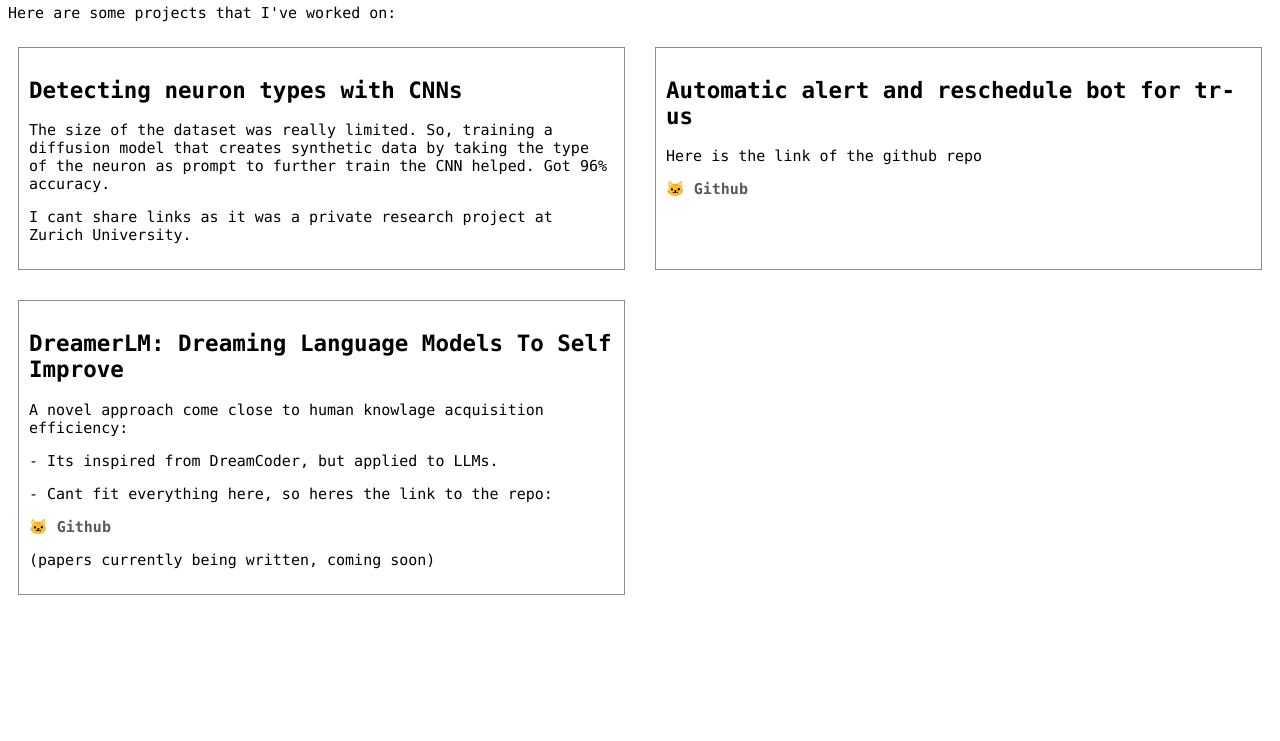
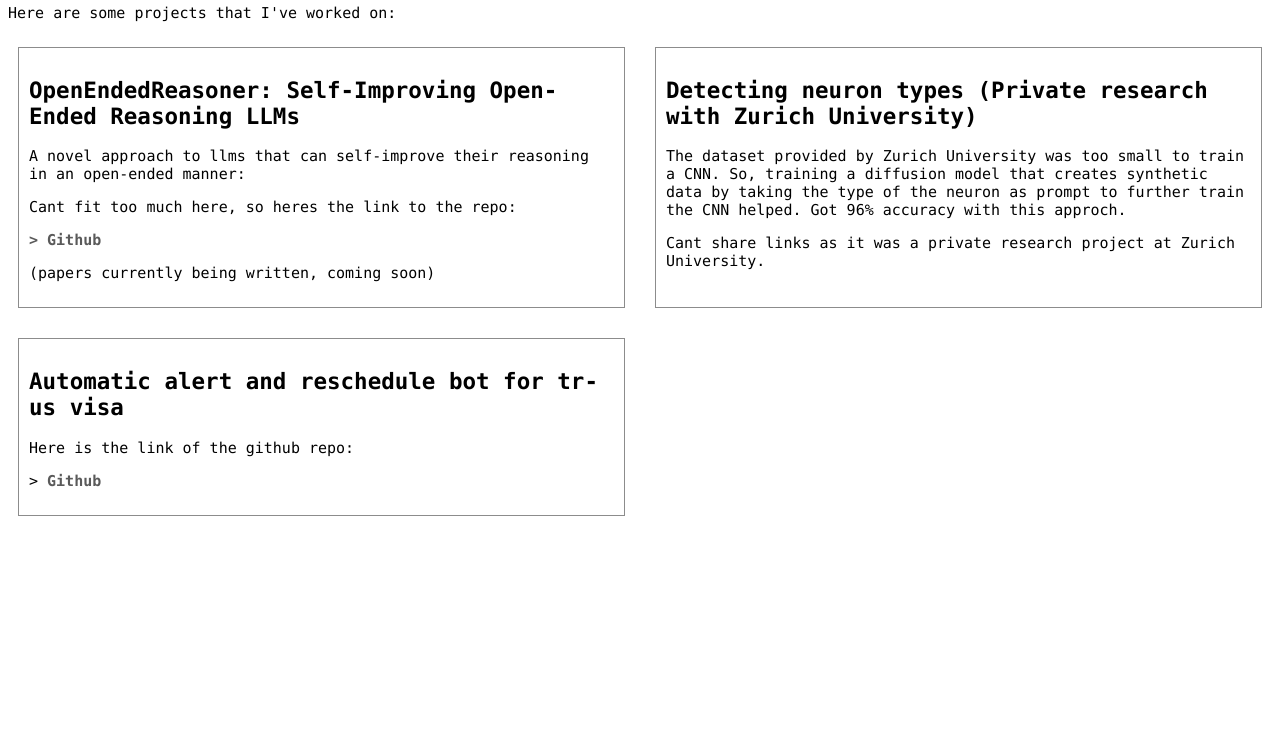
Before and after one commit to alkinun/alkinun.github.io, a plain HTML site: page projects.html in a window 1280 px wide. Shown: the part 59-800 px from the top of the page. Drawn offline with Linux system fonts and the light colour scheme.

Commit message:
reorganize

```diff
--- a/projects.html
+++ b/projects.html
@@ -21,31 +21,30 @@
 	<h1>Projects</h1>
 
     <div style="position: absolute; top: 10; right: 10; border: 1px solid rgb(140, 140, 140); padding: 8px;">
-        <a href="/">⬅️Back</a>
+        <a href="/"><- Back</a>
     </div>
 
 	<p>Here are some projects that I've worked on:</p>
 
     <div style="display: grid; grid-template-columns: repeat(2, 1fr); gap: 10px;">
         <div style="border: 1px solid rgb(140, 140, 140); padding: 10px; margin: 10px;">
-            <h2>Detecting neuron types with CNNs</h2>
-            <p>The size of the dataset was really limited. So, training a diffusion model that creates synthetic data by taking the type of the neuron as prompt to further train the CNN helped. Got 96% accuracy.</p>
-            <p>I cant share links as it was a private research project at Zurich University.</p>
+            <h2>OpenEndedReasoner: Self-Improving Open-Ended Reasoning LLMs</h2>
+            <p>A novel approach to llms that can self-improve their reasoning in an open-ended manner:</p>
+            <p>Cant fit too much here, so heres the link to the repo:</p>
+            <p><a href="https://github.com/alkinun/OpenEndedReasoner">> Github</a></p>
+            <p>(papers currently being written, coming soon)</p>
         </div>
 
         <div style="border: 1px solid rgb(140, 140, 140); padding: 10px; margin: 10px;">
-            <h2>Automatic alert and reschedule bot for tr-us</h2>
-            <p>Here is the link of the github repo</p>
-            <p>🐱 <a href="https://github.com/alkinun/auto-visa-tr-us">Github</a></p>
+            <h2>Detecting neuron types (Private research with Zurich University)</h2>
+            <p>The dataset provided by Zurich University was too small to train a CNN. So, training a diffusion model that creates synthetic data by taking the type of the neuron as prompt to further train the CNN helped. Got 96% accuracy with this approch.</p>
+            <p>Cant share links as it was a private research project at Zurich University.</p>
         </div>
 
         <div style="border: 1px solid rgb(140, 140, 140); padding: 10px; margin: 10px;">
-            <h2>DreamerLM: Dreaming Language Models To Self Improve</h2>
-            <p>A novel approach come close to human knowlage acquisition efficiency:</p>
-            <p>- Its inspired from DreamCoder, but applied to LLMs.</p>
-            <p>- Cant fit everything here, so heres the link to the repo:</p>
-            <p><a href="https://github.com/alkinun/DreamerLM">🐱 Github</a></p>
-            <p>(papers currently being written, coming soon)</p>
+            <h2>Automatic alert and reschedule bot for tr-us visa</h2>
+            <p>Here is the link of the github repo:</p>
+            <p>> <a href="https://github.com/alkinun/auto-visa-tr-us">Github</a></p>
         </div>
     </div>
 </body>
```
Also changed, not shown: index.html (+5 -10 lines).
